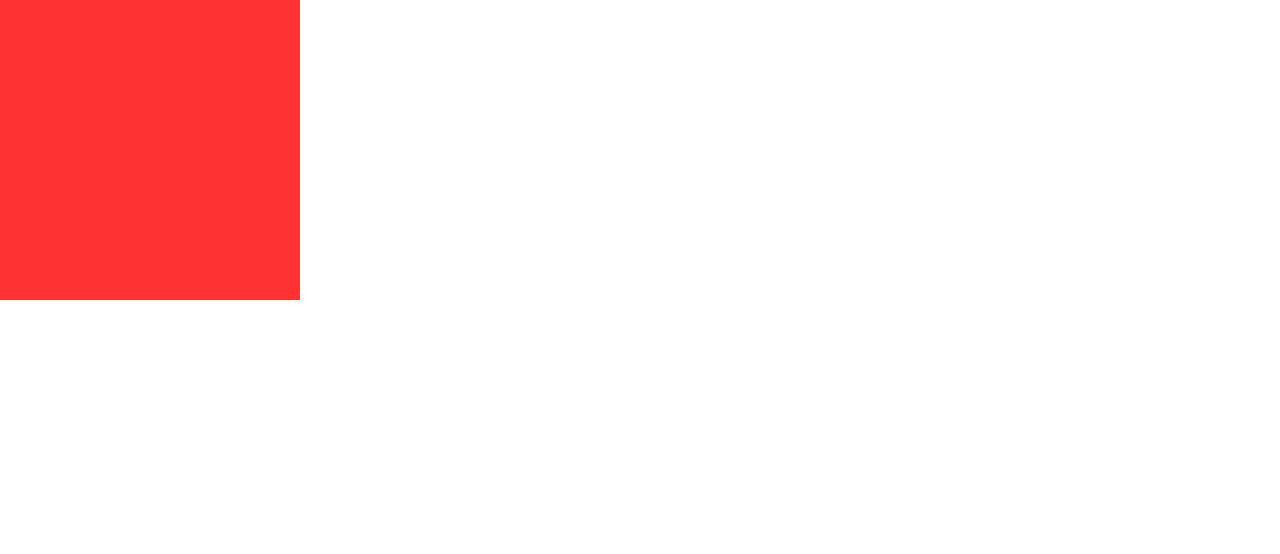
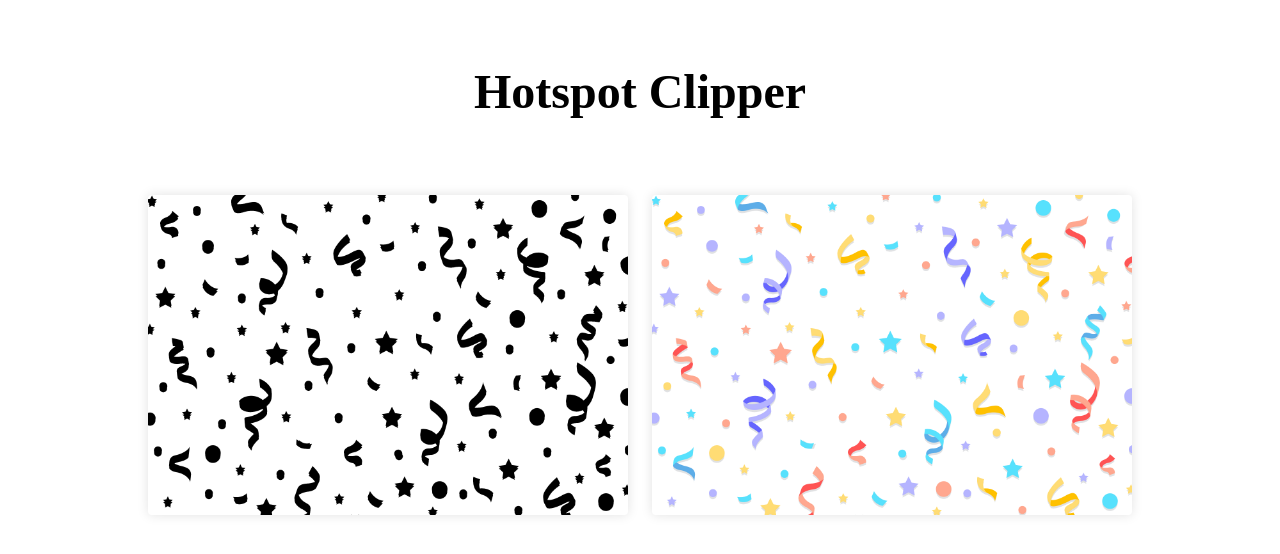
Before and after one commit to evollhhan/hotspot-cliper, a Vue app: page / in a window 1280 px wide. Shown: the top 554 px of the page. Built offline with nearby package versions, Linux system fonts and the light colour scheme.

Commit message:
update demo

```diff
--- a/package.json
+++ b/package.json
@@ -13,6 +13,7 @@
   },
   "devDependencies": {
     "@vitejs/plugin-vue": "^4.1.0",
+    "sass": "^1.63.3",
     "typescript": "^5.0.2",
     "vite": "^4.3.9",
     "vue-tsc": "^1.4.2"
--- a/src/App.vue
+++ b/src/App.vue
@@ -1,18 +1,20 @@
 <template>
-  <div class="box" @click="onclick">
+  <div>
+    <div class="title">Hotspot Clipper</div>
+    <alpha-source />
   </div>
 </template>
 
 <script setup lang="ts">
-const onclick = () => {
-  console.log('clicked')
-}
+import AlphaSource from './pages/alpha-source.vue'
 </script>
 
-<style scoped>
-.box {
-  width: 300px;
-  height: 300px;
-  background-color: #f33;
+<style lang="scss" scoped>
+.title {
+  margin: 64px 0;
+  text-align: center;
+  font-weight: bold;
+  font-size: 48px;
+  font-family: serif;
 }
 </style>
--- /dev/null
+++ b/src/core/index.ts
@@ -0,0 +1,55 @@
+interface HotspotClipperOptions {
+  wrapper: HTMLElement
+  maskImageUrl: string
+}
+
+export class HotspotClipper {
+  options: HotspotClipperOptions
+
+  cvs = document.createElement('canvas')
+
+  constructor (options: HotspotClipperOptions) {
+    this.options = options;
+    this.load()
+  }
+
+  async load () {
+    const { cvs, options } = this
+    const { maskImageUrl, wrapper } = options
+    const img = await this.loadImage(maskImageUrl)
+    const size = wrapper.getBoundingClientRect()
+    const scale = size.width / img.naturalWidth
+    const ctx = cvs.getContext('2d', { willReadFrequently: true })!
+    cvs.width = img.naturalWidth * scale
+    cvs.height = img.naturalHeight * scale
+    ctx.clearRect(0, 0, cvs.width, cvs.height)
+    ctx.drawImage(img, 0, 0, cvs.width, cvs.height)
+    ctx.globalCompositeOperation = 'source-in'
+    ctx.fillStyle = '#000'
+    ctx.beginPath()
+    ctx.rect(0, 0, cvs.width, cvs.height)
+    ctx.fill()
+    ctx.closePath()
+
+    cvs.style.display = 'block'
+    cvs.style.width = '100%'
+    cvs.style.height = '100%'
+
+    wrapper.addEventListener('click', (e: MouseEvent) => {
+      const { offsetX, offsetY } = e
+      const { data } = ctx.getImageData(offsetX, offsetY, 1, 1)
+      if (data[0] === 0 && data[1] === 0 && data[2] === 0 && data[3] === 255) {
+        console.log('clicked!')
+      }
+    })
+  }
+
+  loadImage (src: string) {
+    return new Promise<HTMLImageElement>((resolve, reject) => {
+      const img = new Image()
+      img.onload = () => resolve(img)
+      img.onerror = reject
+      img.src = src
+    })
+  }
+}
--- /dev/null
+++ b/src/pages/alpha-source.vue
@@ -0,0 +1,51 @@
+<template>
+  <section>
+    <div class="box" ref="preview" />
+    <div class="box" ref="demo">
+      <img src="/test.png" @load="onloadImage">
+    </div>
+  </section>
+</template>
+
+<script setup lang="ts">
+import { ref } from 'vue'
+import { HotspotClipper } from '../core/index'
+
+const preview = ref<HTMLCanvasElement>()
+const demo = ref<HTMLDivElement>()
+
+const onloadImage = () => {
+  const instance = new HotspotClipper({
+    maskImageUrl: '/test.png',
+    wrapper: demo.value!,
+  })
+
+  preview.value?.appendChild(instance.cvs)
+}
+</script>
+
+<style lang="scss" scoped>
+section {
+  display: flex;
+  align-items: center;
+  justify-content: center;
+  width: 100%;
+}
+.box {
+  margin: 12px;
+  width: 480px;
+  box-shadow: 0 0 12px #e2e2e2;
+  border-radius: 4px;
+
+  img {
+    display: block;
+    width: 100%;
+    height: 100%;
+    object-fit: contain;
+  }
+
+  canvas {
+    display: block;
+  }
+}
+</style>
```
Also changed, not shown: public/test.png (added), 1 other file (tests, documents, lock files or other folders).
